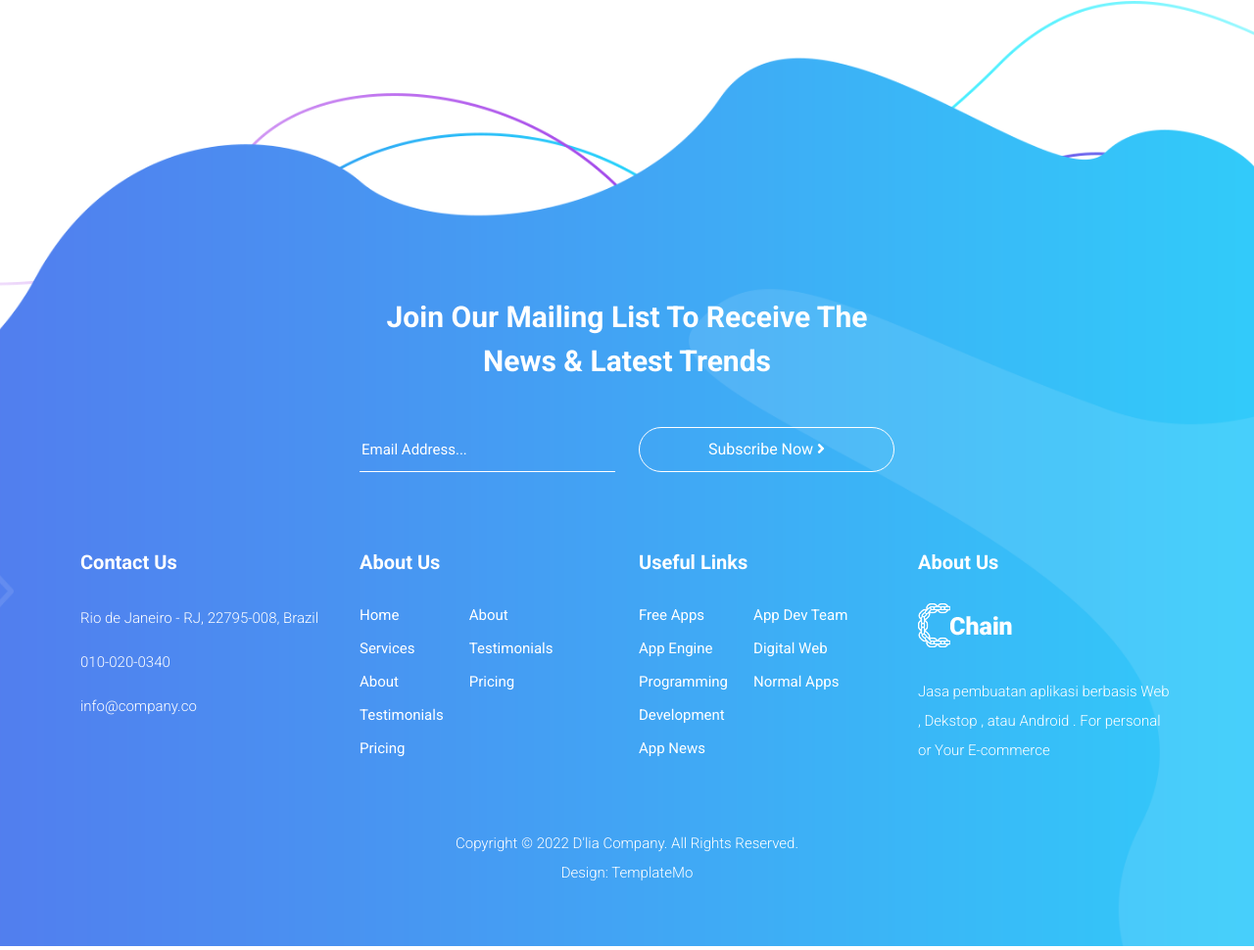
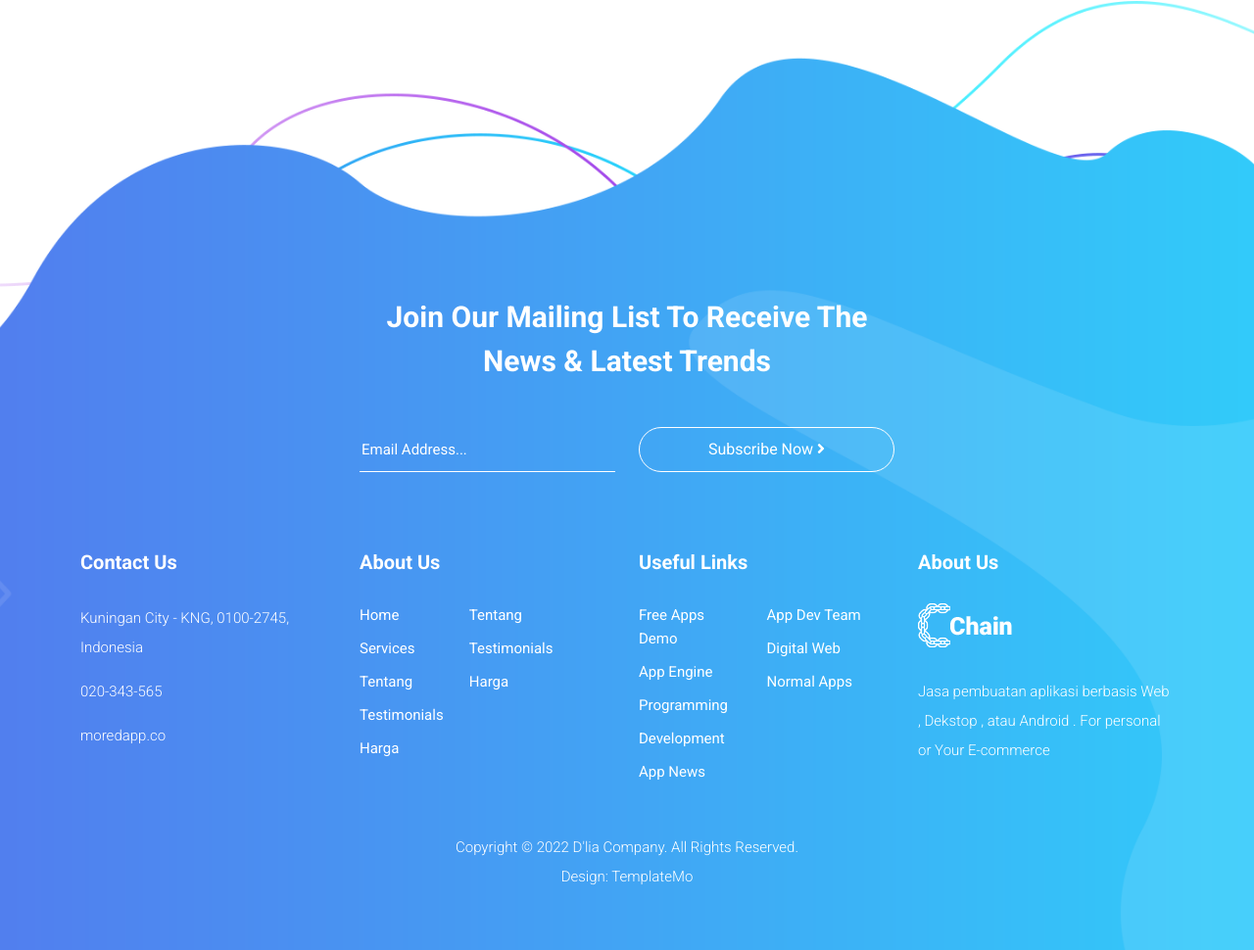
Before and after one commit to Aulianyna/pwpb-berhasill, a plain HTML site: page index.html in a window 1280 px wide. Shown: the part 4449-5419 px from the top of the page at 98% size. Drawn offline with Linux system fonts and the light colour scheme.

Commit message:
ubah footer

```diff
--- a/index.html
+++ b/index.html
@@ -657,9 +657,9 @@ https://templatemo.com/tm-570-chain-app-dev
         <div class="col-lg-3">
           <div class="footer-widget">
             <h4>Contact Us</h4>
-            <p>Rio de Janeiro - RJ, 22795-008, Brazil</p>
-            <p><a href="#">010-020-0340</a></p>
-            <p><a href="#">info@company.co</a></p>
+            <p>Kuningan City - KNG, 0100-2745, Indonesia</p>
+            <p><a href="#">020-343-565</a></p>
+            <p><a href="#">moredapp.co</a></p>
           </div>
         </div>
         <div class="col-lg-3">
@@ -668,14 +668,14 @@ https://templatemo.com/tm-570-chain-app-dev
             <ul>
               <li><a href="#">Home</a></li>
               <li><a href="#">Services</a></li>
-              <li><a href="#">About</a></li>
+              <li><a href="#">Tentang</a></li>
               <li><a href="#">Testimonials</a></li>
-              <li><a href="#">Pricing</a></li>
+              <li><a href="#">Harga</a></li>
             </ul>
             <ul>
-              <li><a href="#">About</a></li>
+              <li><a href="#">Tentang</a></li>
               <li><a href="#">Testimonials</a></li>
-              <li><a href="#">Pricing</a></li>
+              <li><a href="#">Harga</a></li>
             </ul>
           </div>
         </div>
@@ -683,7 +683,7 @@ https://templatemo.com/tm-570-chain-app-dev
           <div class="footer-widget">
             <h4>Useful Links</h4>
             <ul>
-              <li><a href="#">Free Apps</a></li>
+              <li><a href="#">Free Apps Demo</a></li>
               <li><a href="#">App Engine</a></li>
               <li><a href="#">Programming</a></li>
               <li><a href="#">Development</a></li>
```
